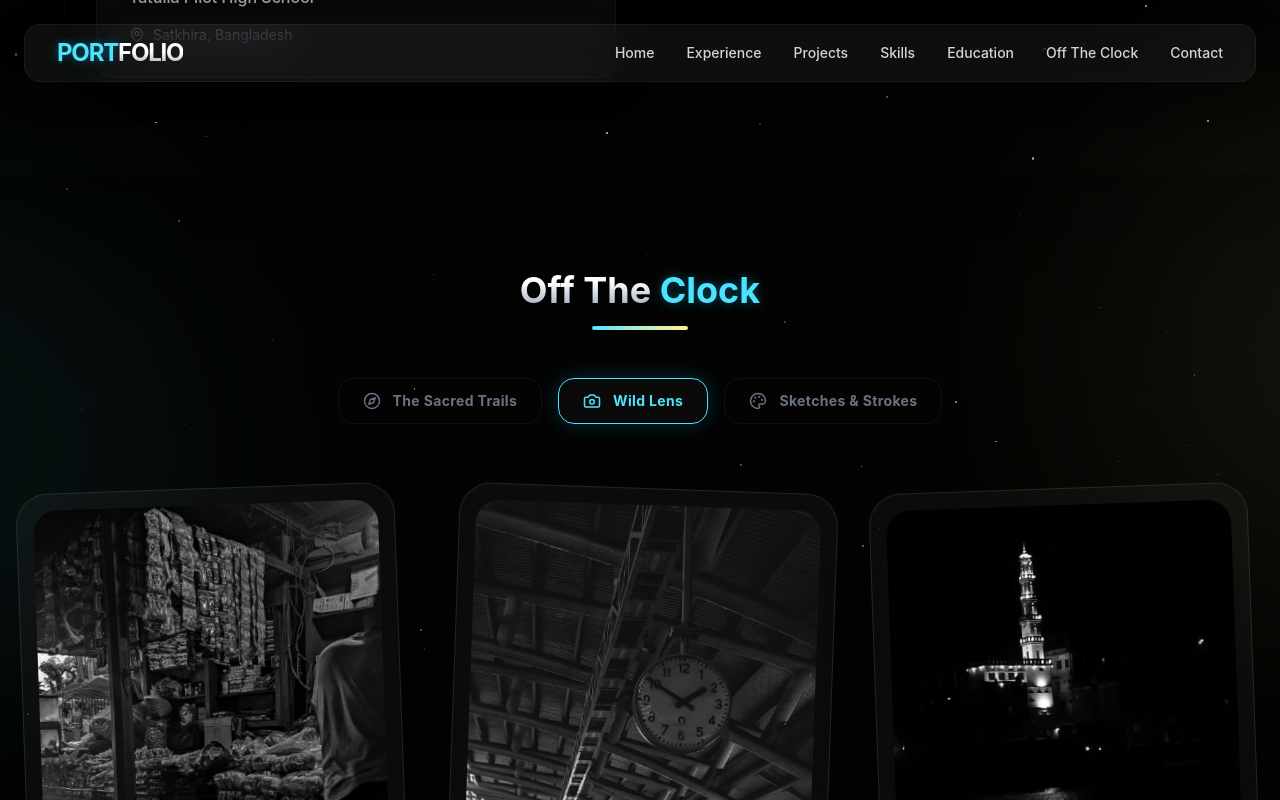
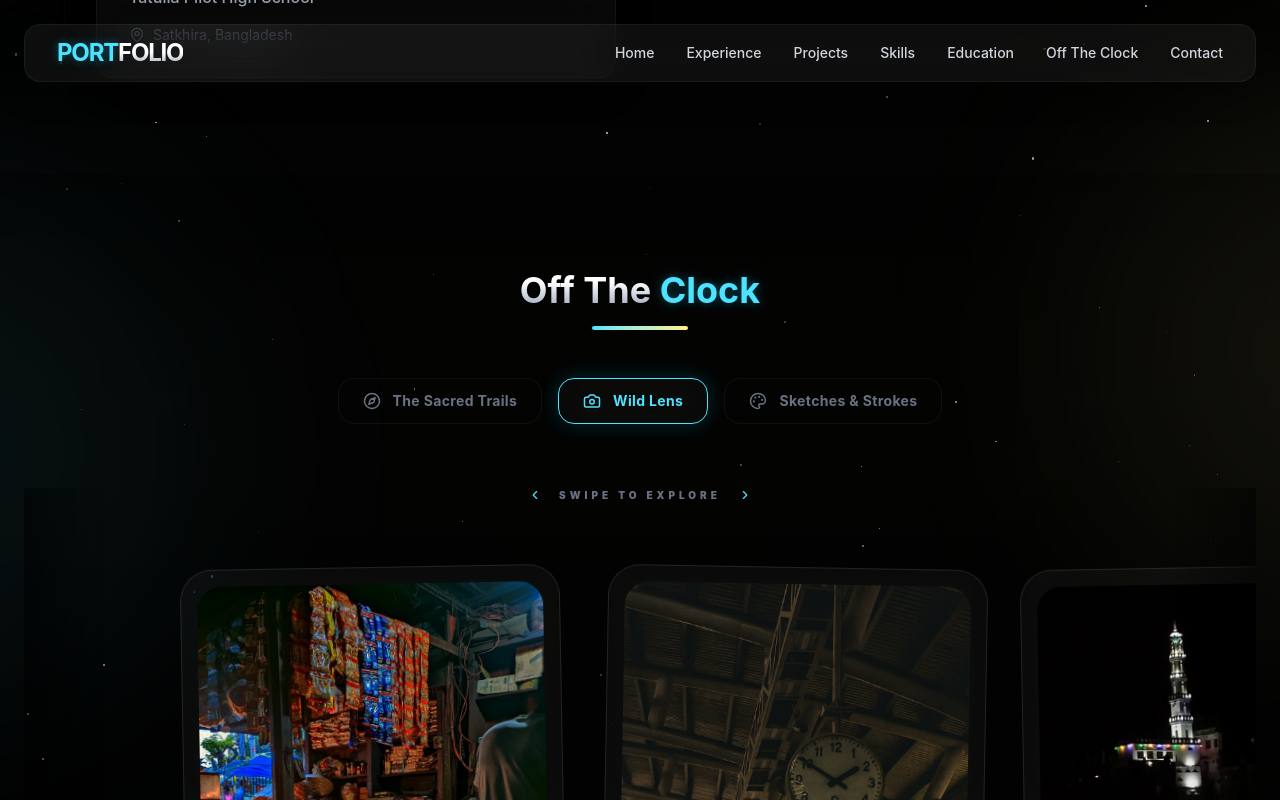
Before and after one commit to Emran027/myprofile, a React (Vite) app: page / in a window 1280 px wide. Both pictures are taken after a click on the button "Wild Lens". Shown: the part 5906-6706 px from the top of the page. Built offline with nearby package versions, Linux system fonts and the light colour scheme.

Commit message:
Finalized Off The Clock section with auto-sliding photography gallery, scroll hints, and bug fixes

```diff
--- a/src/components/OffTheClock.jsx
+++ b/src/components/OffTheClock.jsx
@@ -41,6 +41,8 @@ const OffTheClock = () => {
   const [activeTab, setActiveTab] = useState('sacred');
   const [currentSlide, setCurrentSlide] = useState(0);
   const [selectedPhotoIndex, setSelectedPhotoIndex] = useState(null);
+  const [activePhotoIndex, setActivePhotoIndex] = useState(0);
+  const photoScrollRef = React.useRef(null);
 
   const tabs = [
     { id: 'sacred', label: 'The Sacred Trails', icon: <Compass size={18} /> },
@@ -68,6 +70,28 @@ const OffTheClock = () => {
     { name: "Tannery More Mosque", localName: "ট্যানারি মোড় মসজিদ", img: img5, year: "Historical", location: "Hazaribagh" },
     { name: "Ulbadan Jame Mosque", localName: "উলবাদান জামে মসজিদ", img: img1, year: "Historical", location: "Old Dhaka" }
   ];
+
+  // Auto-slide for photography
+  useEffect(() => {
+    if (activeTab === 'photography' && selectedPhotoIndex === null) {
+      const timer = setInterval(() => {
+        setActivePhotoIndex((prev) => (prev + 1) % photos.length);
+      }, 5000);
+      return () => clearInterval(timer);
+    }
+  }, [activeTab, selectedPhotoIndex, photos.length]);
+
+  // Scroll to active photo
+  useEffect(() => {
+    if (photoScrollRef.current && activeTab === 'photography') {
+      const container = photoScrollRef.current;
+      const cardWidth = window.innerWidth < 768 ? 320 : 420; // card width (280/380) + gap (40)
+      container.scrollTo({
+        left: activePhotoIndex * cardWidth - (container.offsetWidth / 2) + (cardWidth / 2),
+        behavior: 'smooth'
+      });
+    }
+  }, [activePhotoIndex, activeTab]);
 
   // Keyboard navigation for lightbox
   useEffect(() => {
@@ -238,22 +262,50 @@ const OffTheClock = () => {
               initial={{ opacity: 0 }}
               animate={{ opacity: 1 }}
               exit={{ opacity: 0 }}
-              className="grid grid-cols-1 sm:grid-cols-2 lg:grid-cols-3 gap-12"
+              className="relative"
             >
+              {/* Scroll Hint */}
+              <div className="flex flex-col items-center mb-8">
+                <div className="flex items-center gap-4 text-gray-500 text-[10px] font-black uppercase tracking-[0.4em]">
+                  <motion.div
+                    animate={{ x: [-10, 10, -10] }}
+                    transition={{ duration: 2, repeat: Infinity }}
+                  >
+                    <ChevronLeft size={14} className="text-neonBlue" />
+                  </motion.div>
+                  Swipe to Explore
+                  <motion.div
+                    animate={{ x: [10, -10, 10] }}
+                    transition={{ duration: 2, repeat: Infinity }}
+                  >
+                    <ChevronRight size={14} className="text-neonBlue" />
+                  </motion.div>
+                </div>
+              </div>
+
+              {/* Side Masks for Depth */}
+              <div className="absolute inset-y-0 left-0 w-20 bg-gradient-to-r from-black/50 to-transparent z-10 pointer-events-none md:block hidden" />
+              <div className="absolute inset-y-0 right-0 w-20 bg-gradient-to-l from-black/50 to-transparent z-10 pointer-events-none md:block hidden" />
+
+              <motion.div
+                ref={photoScrollRef}
+                className="flex overflow-x-auto gap-10 pb-16 pt-8 px-8 md:px-40 no-scrollbar scroll-smooth snap-x"
+                style={{ scrollbarWidth: 'none', msOverflowStyle: 'none' }}
+              >
               {photos.map((photo, index) => (
                 <motion.div
                   key={index}
-                  initial={{ opacity: 0, y: 50, rotate: index % 2 === 0 ? -2 : 2 }}
+                  initial={{ opacity: 0, y: 30, rotate: index % 2 === 0 ? -1 : 1 }}
                   whileInView={{ opacity: 1, y: 0 }}
                   viewport={{ once: true }}
                   whileHover={{
                     scale: 1.05,
                     rotate: 0,
-                    z: 50,
+                    y: -10,
                     transition: { duration: 0.3 }
                   }}
                   style={{ perspective: "1000px" }}
-                  className="relative group cursor-pointer"
+                  className="flex-none w-[280px] md:w-[380px] relative group cursor-pointer snap-center"
                   onClick={() => setSelectedPhotoIndex(index)}
                 >
                   <div className="glass p-4 rounded-[2rem] border-white/10 shadow-2xl transition-all duration-500 group-hover:border-neonBlue/30 group-hover:shadow-[0_20px_50px_rgba(0,209,255,0.2)]">
@@ -261,7 +313,7 @@ const OffTheClock = () => {
                       <img
                         src={photo}
                         alt={`Capture ${index + 1}`}
-                        className="w-full h-full object-cover grayscale group-hover:grayscale-0 transition-all duration-700"
+                        className="w-full h-full object-cover transition-all duration-700"
                       />
                       <div className="absolute inset-0 bg-gradient-to-t from-black/80 via-transparent to-transparent opacity-0 group-hover:opacity-100 transition-opacity duration-500" />
                     </div>
@@ -269,16 +321,17 @@ const OffTheClock = () => {
                     <div className="flex justify-between items-center px-2">
                       <div className="opacity-0 group-hover:opacity-100 transition-opacity duration-500 transform translate-y-2 group-hover:translate-y-0">
                         <p className="text-[10px] font-black text-neonBlue tracking-widest uppercase">Shot No. {index + 1}</p>
-                        <h4 className="text-sm font-bold text-white">Nature's Essence</h4>
+                        <h4 className="text-xs font-bold text-white">Wild Moments</h4>
                       </div>
-                      <div className="w-10 h-10 glass rounded-full flex items-center justify-center text-white/20 group-hover:text-neonBlue group-hover:bg-neonBlue/10 transition-all">
-                        <Camera size={18} />
+                      <div className="w-8 h-8 glass rounded-full flex items-center justify-center text-white/20 group-hover:text-neonBlue group-hover:bg-neonBlue/10 transition-all">
+                        <Camera size={14} />
                       </div>
                     </div>
                   </div>
                   <div className="absolute -inset-4 bg-neonBlue/5 blur-2xl opacity-0 group-hover:opacity-100 transition-opacity -z-10 rounded-full" />
                 </motion.div>
               ))}
+              </motion.div>
             </motion.div>
           )}
 
```
